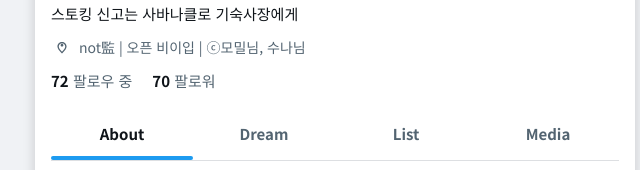
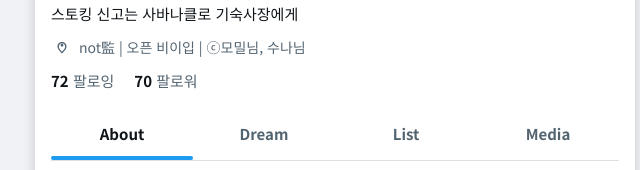
Before and after one commit to mutualneighbor/leonaheroine, a plain HTML site: page index.html in a window 1280 px wide. Shown: the part 359-529 px from the top of the page, 305-945 px from the left. Drawn offline with Linux system fonts and the light colour scheme.

Commit message:
Update index.html

```diff
--- a/index.html
+++ b/index.html
@@ -34,7 +34,7 @@
                     <span><svg viewBox="0 0 24 24" aria-hidden="true" class="icon"><g><path d="M12 11.5c.828 0 1.5-.672 1.5-1.5s-.672-1.5-1.5-1.5-1.5.672-1.5 1.5.672 1.5 1.5 1.5zm0-5C9.243 6.5 7 8.743 7 11.5c0 2.25 2.06 4.634 4.397 7.014l.603.638.603-.638C15.01 16.1 17 13.75 17 11.5c0-2.757-2.243-5-5-5zm0 1.5c1.93 0 3.5 1.57 3.5 3.5 0 1.597-1.396 3.612-3.5 5.816-2.104-2.204-3.5-4.219-3.5-5.816 0-1.93 1.57-3.5 3.5-3.5z"></path></g></svg>not監 | 오픈 비이입 | ⓒ모밀님, 수나님</span>
                 </div>
                 <div class="user-stats">
-                    <a href="#"><span>72</span></span> 팔로우 중</a>
+                    <a href="#"><span>72</span> 팔로잉</a>
                     <a href="#"><span>70</span> 팔로워</a>
                 </div>
             </div>
```
